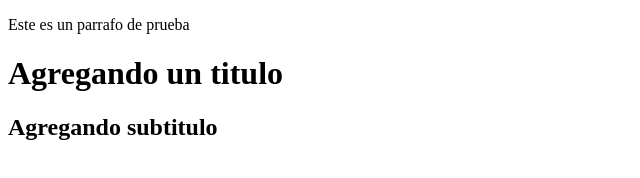
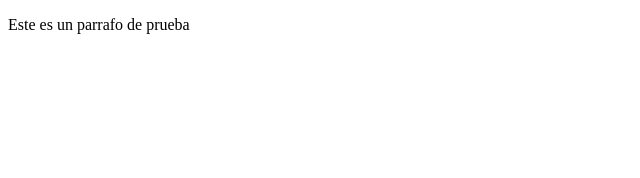
Before and after one commit to JaimeSerrano15/Taller-2-Prueba, a plain HTML site: page index.html in a window 1280 px wide. Shown: the whole page, without its empty margins (0-640 px from the left). Drawn offline with Linux system fonts and the light colour scheme.

Commit message:
Borranco cambios

```diff
--- a/index.html
+++ b/index.html
@@ -8,7 +8,5 @@
 </head>
 <body>
     <p>Este es un parrafo de prueba</p>
-    <h1>Agregando un titulo</h1>
-    <h2>Agregando subtitulo</h2>
 </body>
 </html>
```
